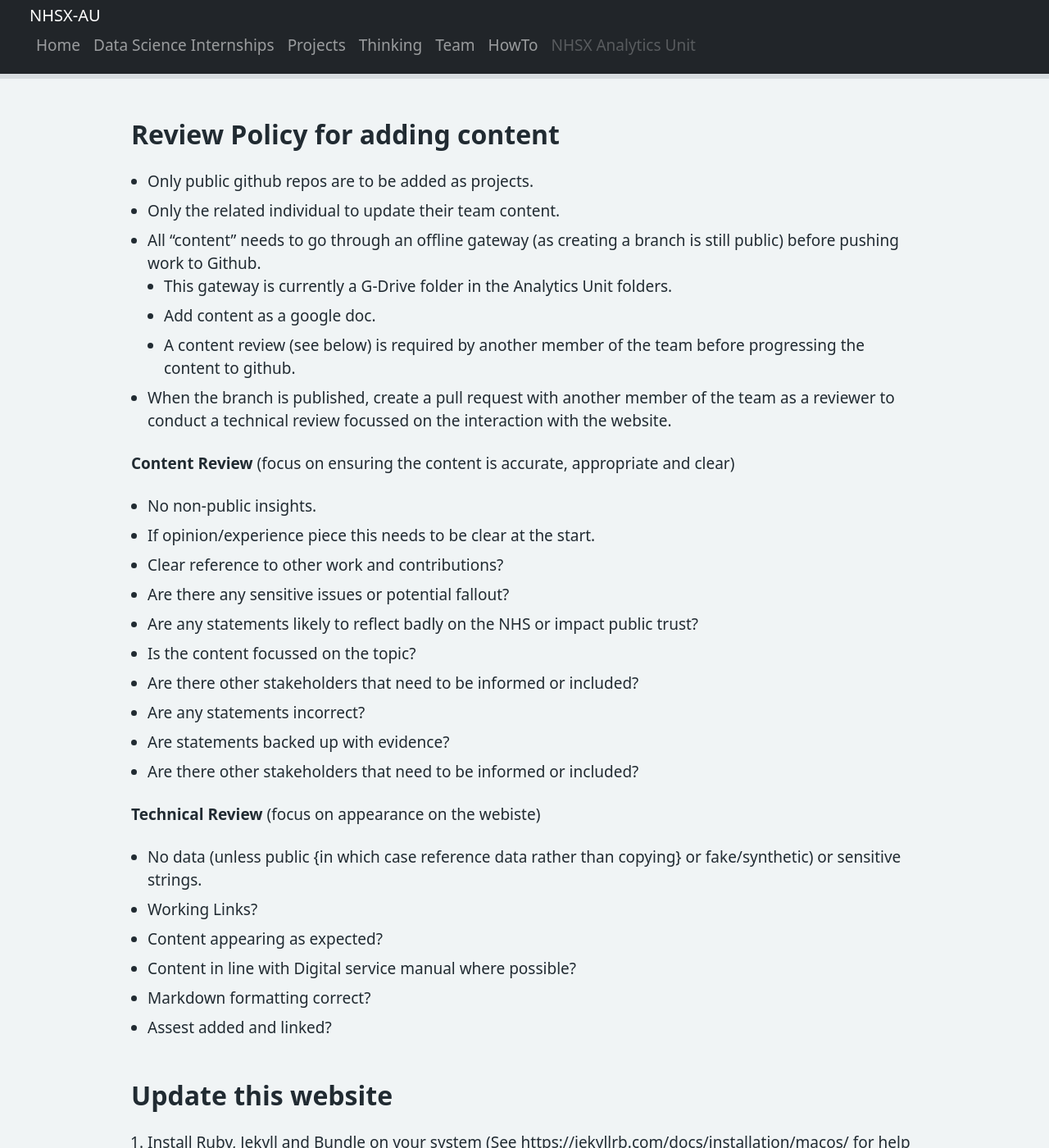
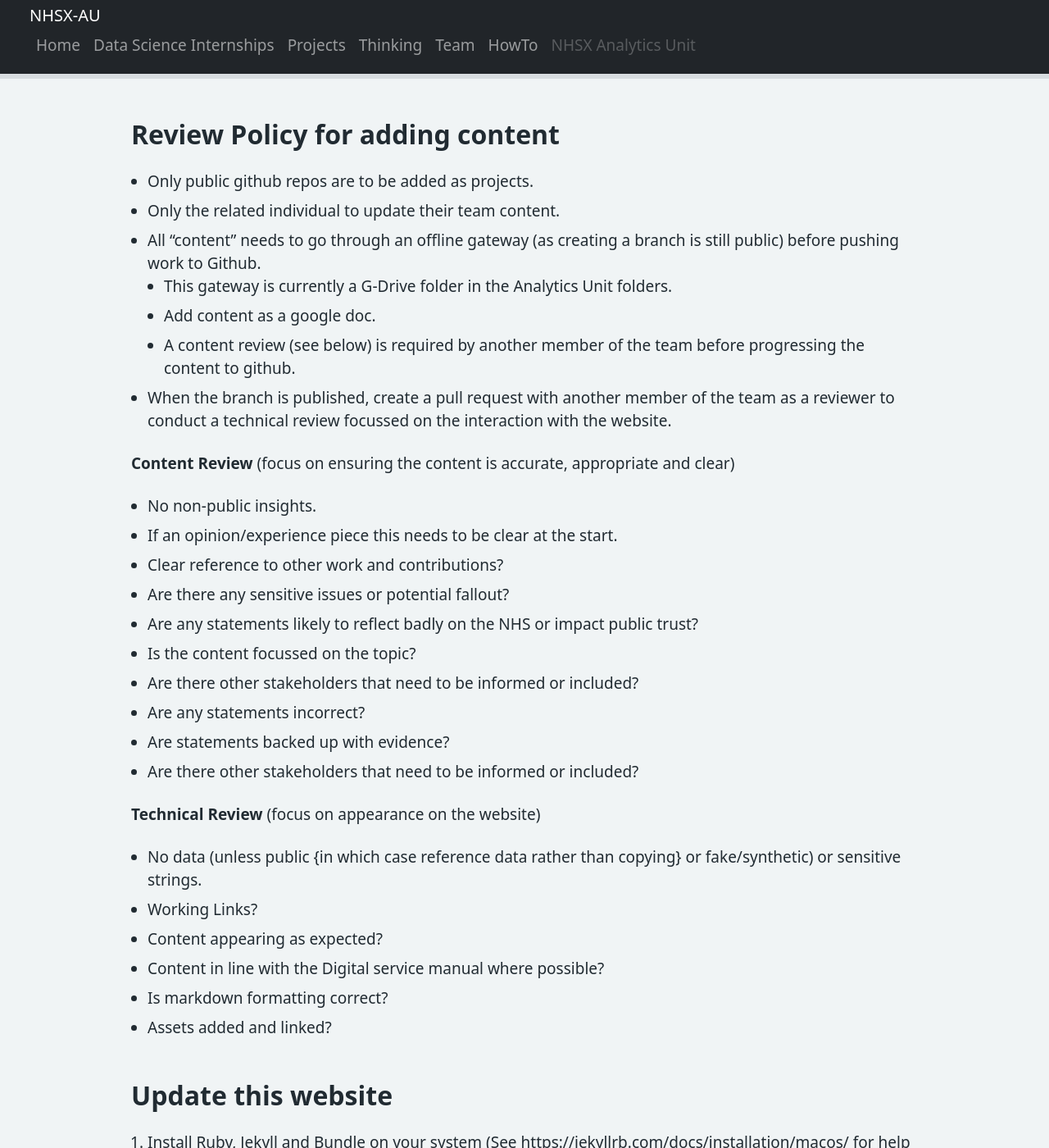
Before and after one commit to nhsx/AnalyticsUnit, a Jekyll site: the page built from howto.md, in a window 1280 px wide and 1400 px high. Shown: the whole window at 82% size. Built offline with Jekyll 4.4.1, drawn with Linux system fonts in a browser that asks for light colours.

```diff
--- a/howto.md
+++ b/howto.md
@@ -16,7 +16,7 @@ permalink: howto.html
 
 **Content Review** (focus on ensuring the content is accurate, appropriate and clear)
 - No non-public insights.
-- If opinion/experience piece this needs to be clear at the start.
+- If an opinion/experience piece this needs to be clear at the start.
 - Clear reference to other work and contributions?
 - Are there any sensitive issues or potential fallout?
 - Are any statements likely to reflect badly on the NHS or impact public trust?
@@ -26,13 +26,13 @@ permalink: howto.html
 - Are statements backed up with evidence?
 - Are there other stakeholders that need to be informed or included?
 
-**Technical Review** (focus on appearance on the webiste)
+**Technical Review** (focus on appearance on the website)
 - No data (unless public {in which case reference data rather than copying} or fake/synthetic) or sensitive strings.
 - Working Links?
 - Content appearing as expected?
-- Content in line with Digital service manual where possible?
-- Markdown formatting correct?
-- Assest added and linked?
+- Content in line with the Digital service manual where possible?
+- Is markdown formatting correct?
+- Assets added and linked?
 
 ## Update this website
 
```
